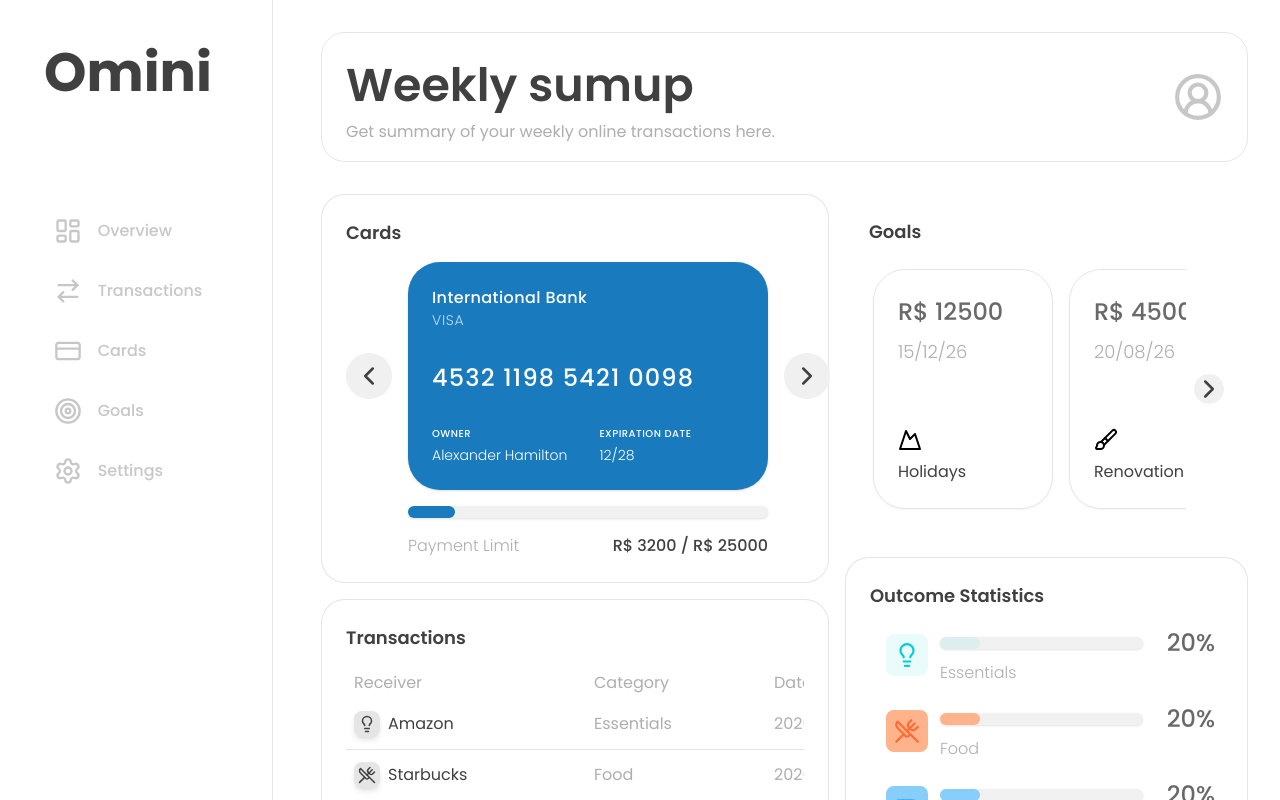
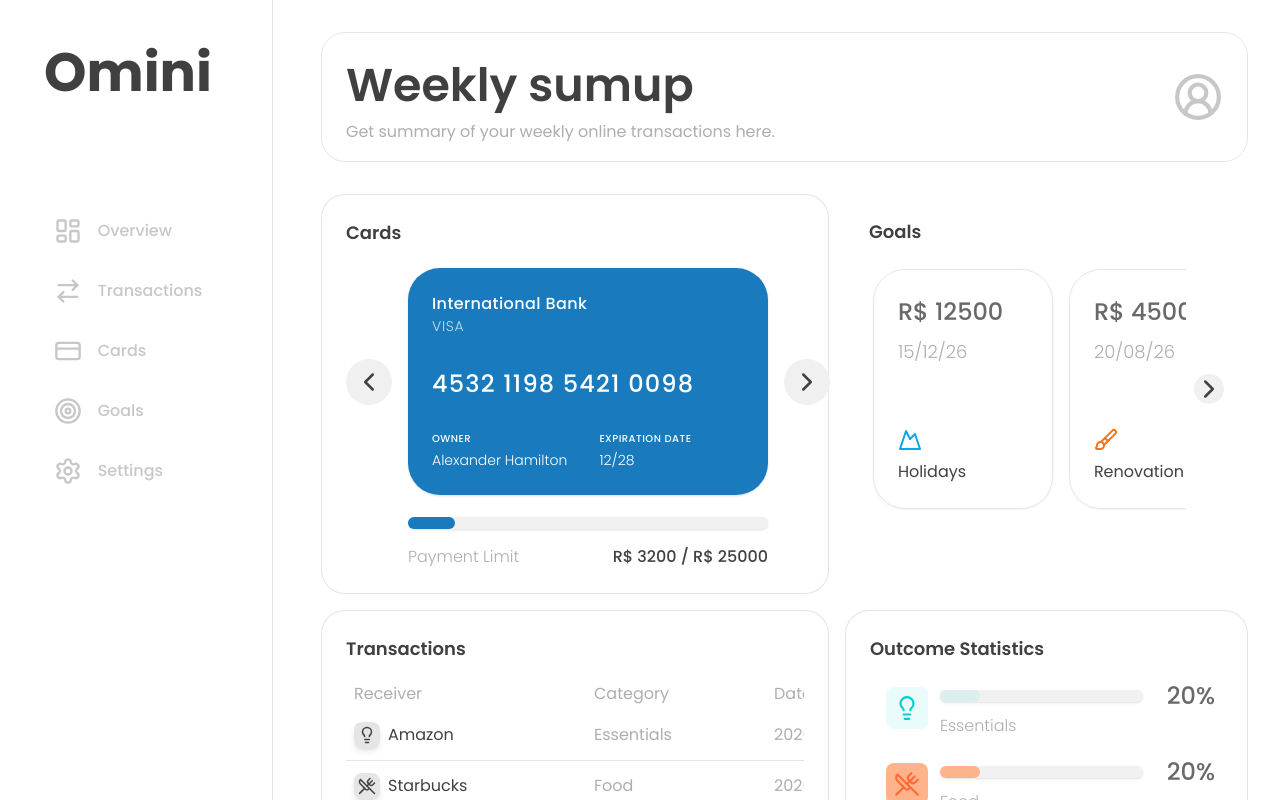
Before and after one commit to joaodearaujo/Omini, a React app in the folder frontend/: page / in a window 1280 px wide. Shown: the top 800 px of the page. Built offline with nearby package versions, Linux system fonts and the light colour scheme; the HTML template or start-up script is replaced by a standard one.

Commit message:
feat(Goals): add color to the icons

```diff
--- a/frontend/src/MOCK/MOCK_GOALS.tsx
+++ b/frontend/src/MOCK/MOCK_GOALS.tsx
@@ -25,16 +25,4 @@ export const MOCK_GOALS: GoalCardProps[] = [
     date: '01/01/30',
     label: 'Savings'
   },
-  {
-    id: "goal-005",
-    value: 2500,
-    date: '12/10/25',
-    label: 'New Bike'
-  },
-  {
-    id: "goal-006",
-    value: 8000,
-    date: '05/03/27',
-    label: 'MacBook Pro'
-  }
 ];
--- a/frontend/src/Utilities/CategoryMap.ts
+++ b/frontend/src/Utilities/CategoryMap.ts
@@ -1,7 +1,9 @@
  import { UtensilsCrossed, HeartPlus, Bus, Lightbulb, Armchair} from 'lucide-react'
 import type { LucideIcon } from "lucide-react";
 
- export const CATEGORY_MAP: Record<string, {icon: LucideIcon, iconColor: string, bgColor: string}> = {
+type TransactionCategory = 'Food' | 'Health' | 'Transport' | 'Essentials' | 'Lifestyle'
+
+ export const CATEGORY_MAP: Record<TransactionCategory, {icon: LucideIcon, iconColor: string, bgColor: string}> = {
 
   Food: {icon: UtensilsCrossed,
         iconColor: 'text-[#FF6B35]',
--- a/frontend/src/components/ui/FloatingCard/FloatingCard.tsx
+++ b/frontend/src/components/ui/FloatingCard/FloatingCard.tsx
@@ -1,7 +1,7 @@
 import type { FloatingCardProps } from "./FloatingCard.type";
 
 const STYLE = {
-  root: 'w-full h-fit flex flex-col justify-center items-center p-6 border-1 bg-white border-black/10 rounded-3xl',
+  root: 'w-full h-fit min-h-[400px] flex flex-col justify-center items-center p-6 border-1 bg-white border-black/10 rounded-3xl',
   container: 'w-full h-full flex flex-col gap-4',
   title: 'font-semibold text-[18px] text-[#404040]'
 }
--- a/frontend/src/features/Goals/components/GoalsCard.tsx
+++ b/frontend/src/features/Goals/components/GoalsCard.tsx
@@ -1,5 +1,5 @@
 import type { GoalCardProps } from "../Goals.type";
-import { Mountain, Brush, Gamepad2, HandCoins} from "lucide-react";
+import { Mountain, Brush, Gamepad2, HandCoins, type LucideIcon} from "lucide-react";
 
 const STYLE = {
     goalCard: 'min-w-[180px] min-h-[240px] flex flex-1 flex-col justify-between p-6 rounded-4xl shadow-xs border-1 border-black/10 gap-6 transition hover:scale-102 cursor-default duration-600 ease-out',
@@ -12,16 +12,17 @@ const STYLE = {
 
 type GoalCategory = 'Holidays' | 'Renovation' | 'Gaming' | 'Savings';
 
- const CATEGORY_GOALS: Record<GoalCategory, React.ElementType> = {
-    Holidays: Mountain,
-    Renovation: Brush,
-    Gaming: Gamepad2,
-    Savings: HandCoins,
+const CATEGORY_GOALS: Record<GoalCategory, {icon: LucideIcon, color: string}> = {
+    Holidays: {icon: Mountain, color: 'text-[#0ea5e9]'},
+    Renovation: {icon: Brush, color: 'text-[#f97316]'},
+    Gaming: {icon: Gamepad2, color: 'text-[#8b5cf6]'},
+    Savings: {icon: HandCoins, color: 'text-[#10b981]'},
 };
 
 const GoalsCard = ({value = 234, date ='10/12/30', label= 'label'}: GoalCardProps) => {
 
-    const Icon = CATEGORY_GOALS[label as GoalCategory] || HandCoins;
+    const Icon = CATEGORY_GOALS[label as GoalCategory].icon;
+    const color = CATEGORY_GOALS[label as GoalCategory].color;
 
     return (
         <div key={label} className={STYLE.goalCard}>
@@ -31,7 +32,7 @@ const GoalsCard = ({value = 234, date ='10/12/30', label= 'label'}: GoalCardProp
             </div>
 
             <div className={STYLE.downWrapper}>
-                <Icon size={24}></Icon>
+                <Icon size={24} className={color} ></Icon>
                 <p className={STYLE.label}>{label}</p>
             </div>
         </div>
--- a/frontend/src/styles/index.css
+++ b/frontend/src/styles/index.css
@@ -1,11 +1,10 @@
-
 @import url('https://fonts.googleapis.com/css2?family=Poppins:ital,wght@0,100;0,200;0,300;0,400;0,500;0,600;0,700;0,800;0,900;1,100;1,200;1,300;1,400;1,500;1,600;1,700;1,800;1,900&display=swap');
 @import "tailwindcss";
 
 @layer base {
 
   * {
-    /* border: 1px solid red;     */
+    /* border: 1px solid rgb(0, 255, 110);     */
   }
 
   :root {
```
Lines whose indentation alone changed are shown as unchanged.
